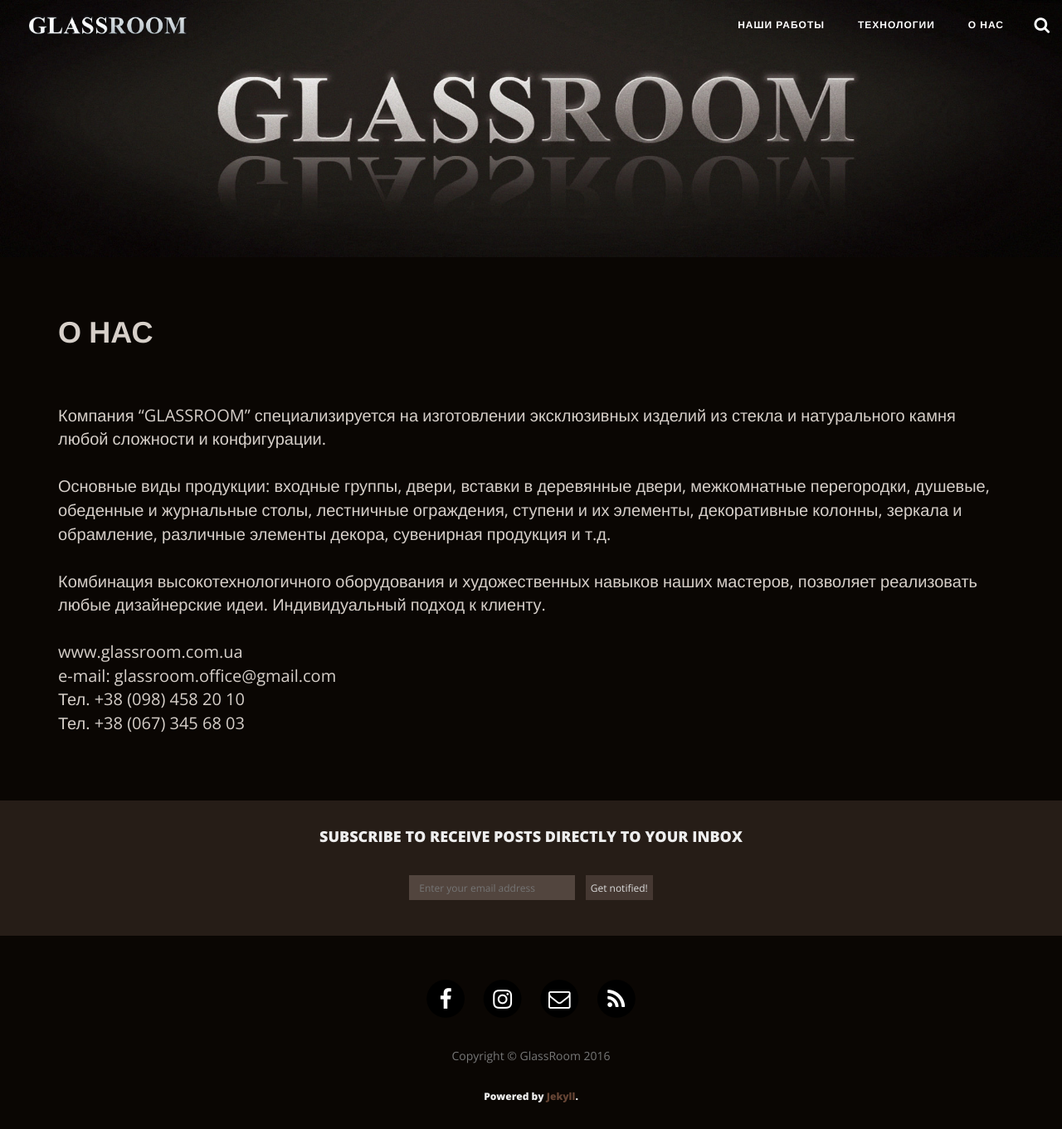
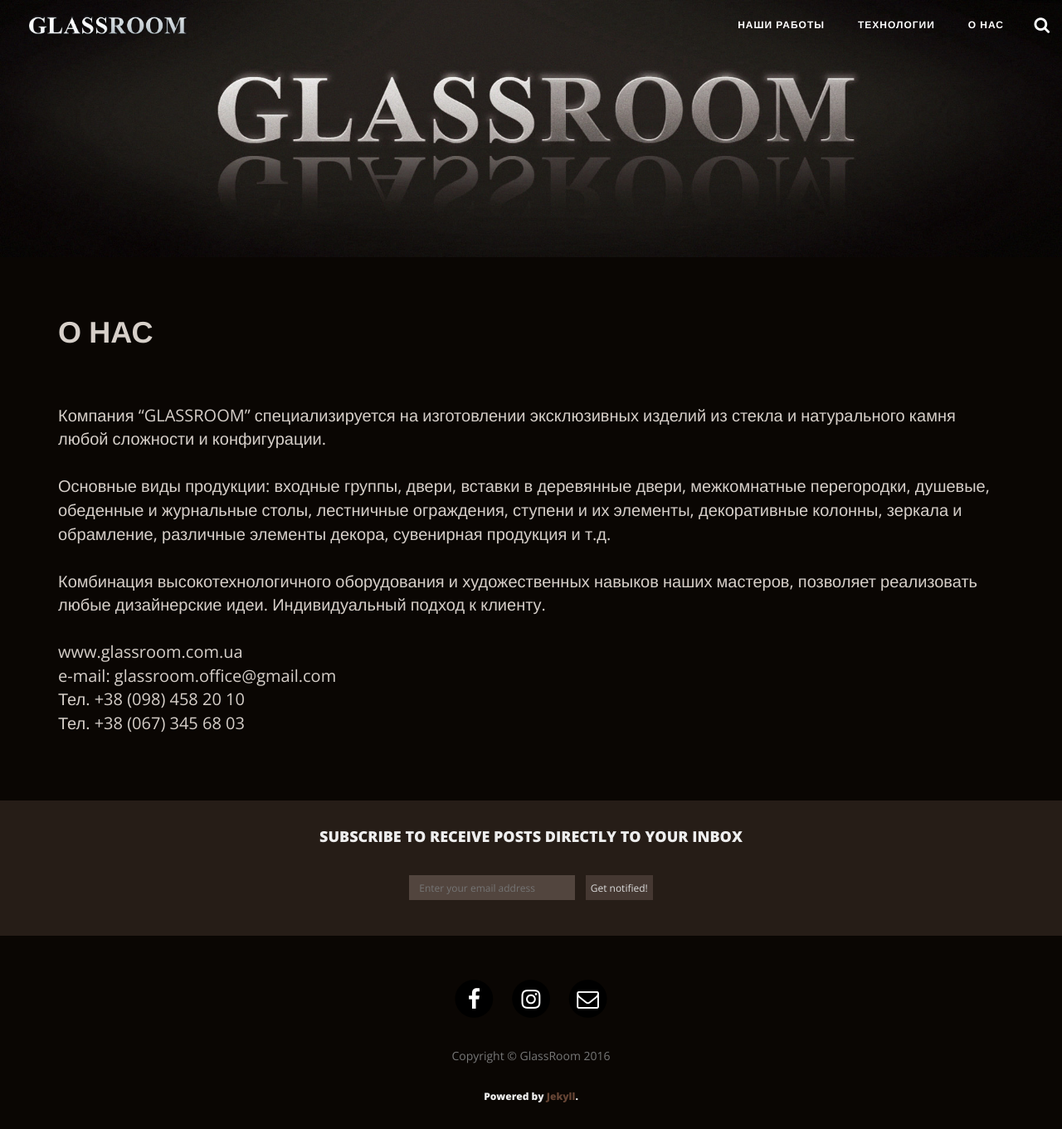
Before and after one commit to Magnum800/glassroom, a Jekyll site: the page built from about/index.html, in a window 1280 px wide. Shown: the whole page at 83% size. Built offline with Jekyll 4.4.1, drawn with Linux system fonts in a browser that asks for light colours; nearby versions of some CDN libraries.

Commit message:
Update footer.html

```diff
--- a/_includes/footer.html
+++ b/_includes/footer.html
@@ -33,15 +33,6 @@
                                 <i class="fa fa-envelope-o fa-stack-1x fa-inverse"></i>
 </span>
           </a> </li>
-
-         <li>
-                        <a href="{{ "/feed.xml" | prepend: site.baseurl }}" data-toggle="tooltip" title="Feed">
-                            <span class="fa-stack fa-lg">
-                                <i class="fa fa-circle fa-stack-2x"></i>
-                                <i class="fa fa-rss fa-stack-1x fa-inverse"></i>
-                            </span>
-                        </a>
-                    </li>
                 </ul>
                 <p class="copyright text-muted">Copyright &copy; {{ site.title }} {{ site.time | date: '%Y' }}</p>
 <center><h6><p>Powered by <a href="https://github.com/jekyll/">Jekyll</a>.</p></h6></center>
```
